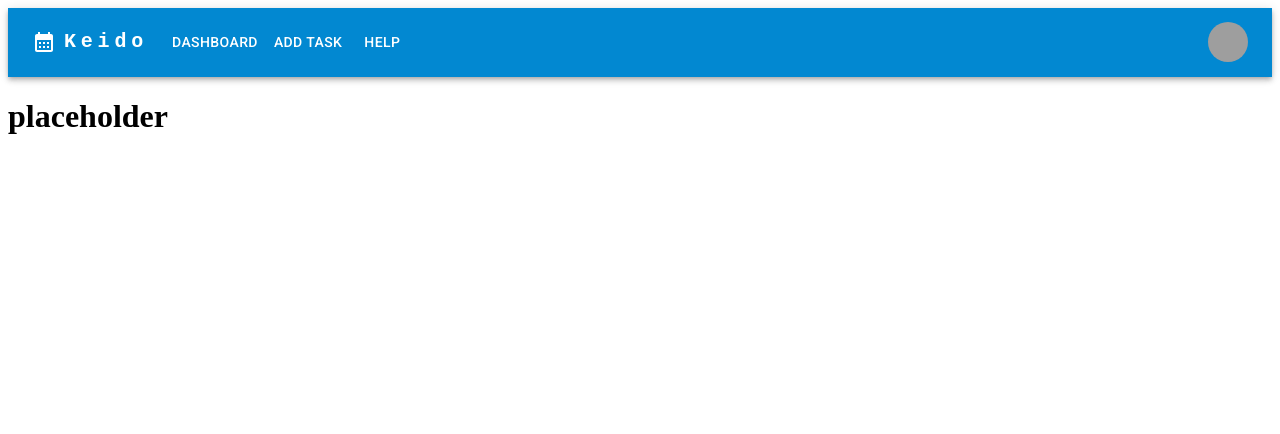
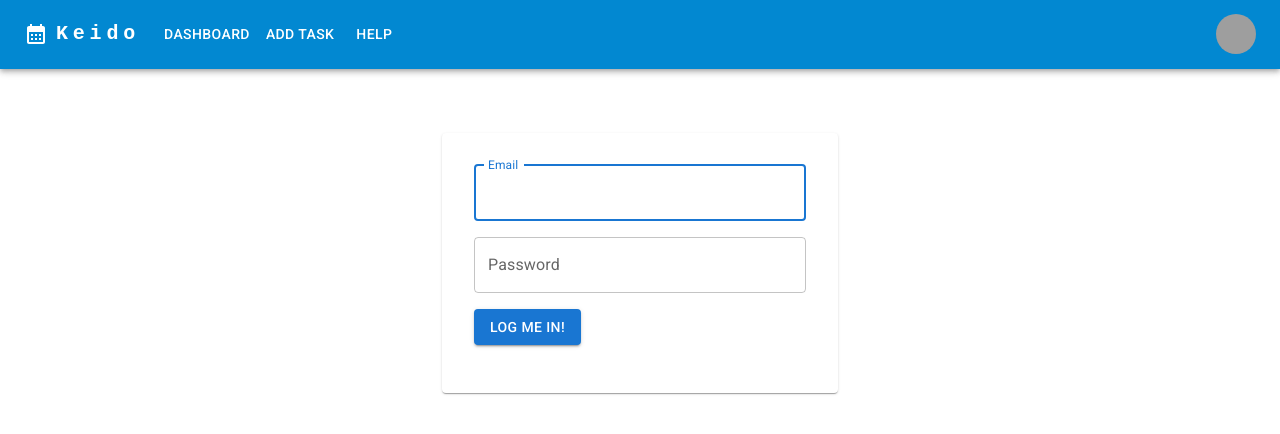
Before and after one commit to breaktoprotect/keido, a React (Create React App) app in the folder keido-react/: page /login in a window 1280 px wide. Shown: the top 434 px of the page. Built offline with nearby package versions, Linux system fonts and the light colour scheme; grey boxes are pictures that could not be loaded.

Commit message:
Material UI form conversion WIP

```diff
--- a/keido-react/src/components/_loginForm.jsx
+++ b/keido-react/src/components/_loginForm.jsx
@@ -1,7 +1,7 @@
 import React from "react";
 import { useForm } from "react-hook-form";
 
-const LoginForm = () => {
+const _LoginForm = () => {
     const {
         register,
         handleSubmit,
@@ -72,4 +72,4 @@ const LoginForm = () => {
     );
 };
 
-export default LoginForm;
+export default _LoginForm;
--- a/keido-react/src/components/loginForm.jsx
+++ b/keido-react/src/components/loginForm.jsx
@@ -1,7 +1,94 @@
+import React from "react";
+import { Controller, useForm } from "react-hook-form";
+import {
+    Paper,
+    Container,
+    Box,
+    TextField,
+    Button,
+    CssBaseline,
+    GlobalStyles,
+} from "@mui/material";
+
 const LoginForm = () => {
+    const {
+        register,
+        handleSubmit,
+        formState: { errors },
+        control,
+    } = useForm();
+
+    const onSubmit = (data, e) => {
+        console.log("Login button clicked! Data and e:", data, e);
+        console.log("errors object:", errors);
+    };
+
+    //debug only
+    const onError = (err) => {
+        console.log("onError err->", err);
+        console.log("errors object:", errors);
+    };
+
     return (
         <>
-            <h1>placeholder</h1>
+            <GlobalStyles styles={{ body: { backgroundColor: "grey" } }} />
+            <Container maxWidth="xs">
+                <Box mb={8}></Box>
+                <Paper>
+                    <Box p={4} variant="elevation" elevation={24}>
+                        <form onSubmit={handleSubmit(onSubmit, onError)}>
+                            <CssBaseline />
+                            <Box mb={2}>
+                                <TextField
+                                    fullWidth
+                                    autoFocus
+                                    helperText={
+                                        errors?.emailAddress
+                                            ? "Requires a valid email"
+                                            : null
+                                    }
+                                    error={errors?.emailAddress ? true : false}
+                                    variant="outlined"
+                                    label="Email"
+                                    {...register("emailAddress", {
+                                        required: "Required",
+                                        pattern:
+                                            /^[A-Z0-9._%+-]+@[A-Z0-9.-]+\.[A-Z]{2,}$/i,
+                                    })}
+                                />
+                            </Box>
+                            <Box mb={2}>
+                                <TextField
+                                    fullWidth
+                                    helperText={
+                                        errors?.password
+                                            ? "Needs to be at least 12 characters"
+                                            : null
+                                    }
+                                    error={errors?.password ? true : false}
+                                    variant="outlined"
+                                    label="Password"
+                                    type="password"
+                                    {...register("password", {
+                                        required: true,
+                                        minLength: 12,
+                                        pattern: {},
+                                    })}
+                                />
+                            </Box>
+                            <Box mb={2}>
+                                <Button
+                                    variant="contained"
+                                    color="primary"
+                                    type="submit"
+                                >
+                                    Log me in!
+                                </Button>
+                            </Box>
+                        </form>
+                    </Box>
+                </Paper>
+            </Container>
         </>
     );
 };
```
